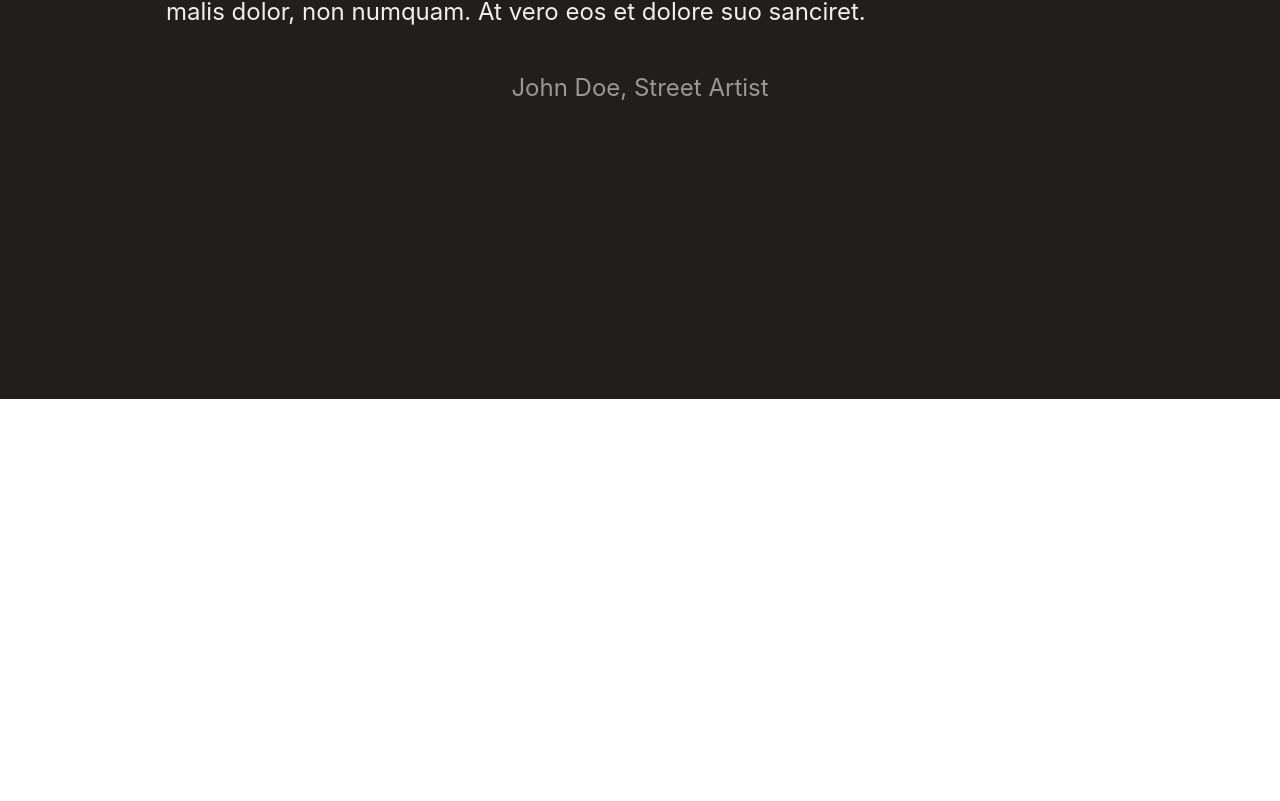
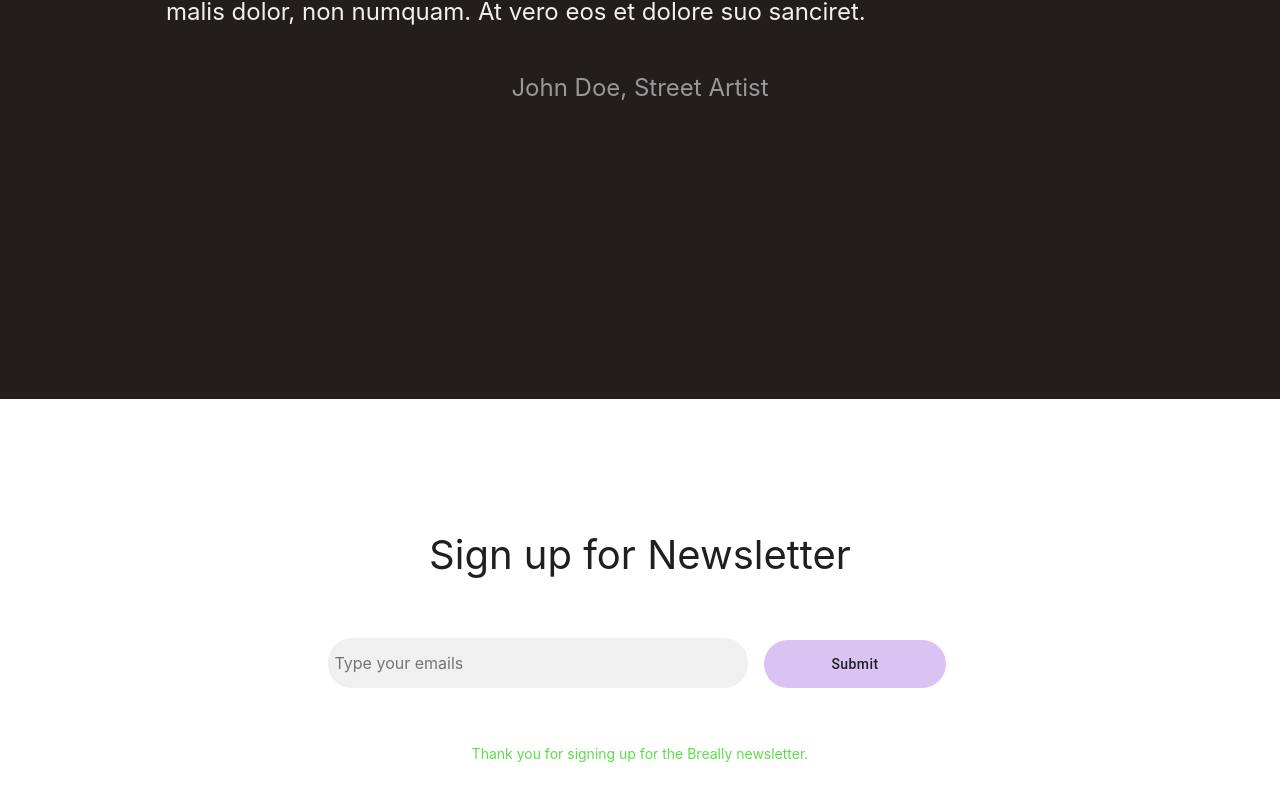
Before and after one commit to jumper2210/homepage, a React (Create React App) app: page / in a window 1280 px wide. Shown: the part 974-1775 px from the top of the page. Before the commit the page ends 1373 px from the top, so only its background shows below. Built offline with nearby package versions, Linux system fonts and the light colour scheme.

Commit message:
Add Newsletter component with fake data

```diff
--- /dev/null
+++ b/src/components/Newsletter.js
@@ -0,0 +1,81 @@
+import React from 'react'
+import { Grid, Button } from '@mui/material'
+
+export const Newsletter = () => {
+  return (
+    <Grid
+      container
+      sx={{ pb: '128px', pt: '128px', alignItems: 'center' }}
+      justifyContent='center'
+    >
+      <Grid
+        container
+        item
+        sx={{
+          justifyContent: 'space-between',
+          flexDirection: 'column',
+          height: '238px',
+          width: '624px',
+        }}
+      >
+        <Grid
+          item
+          sx={{
+            color: '#231E1E',
+            fontFamily: 'Inter',
+            fontSize: '40px',
+            lineHeight: '56px',
+            width: '624px',
+            textAlign: 'center',
+          }}
+        >
+          Sign up for Newsletter
+        </Grid>
+        <Grid item sx={{ width: '624px' }}>
+          <input
+            placeholder=' Type your emails'
+            id='your-mail'
+            style={{
+              backgroundColor: '#F1F0F0',
+              borderRadius: '24px',
+              width: '416px',
+              height: '48px',
+              borderWidth: 0,
+              color: '#231E1E',
+              fontFamily: 'Inter',
+              fontSize: '16px',
+              lineHeight: '19px',
+              textAlign: 'left',
+            }}
+          />
+          <Button
+            sx={{
+              backgroundColor: '#DAC2F2',
+              borderRadius: '24px',
+              width: '182px',
+              height: '48px',
+              textTransform: 'none',
+              color: '#231E1E',
+              ml: '16px',
+            }}
+          >
+            Submit
+          </Button>
+        </Grid>
+        <Grid
+          item
+          sx={{
+            color: '#5EDC4B',
+            fontFamily: 'Inter',
+            fontSize: '14px',
+            lineHeight: '22px',
+            width: '624px',
+            textAlign: 'center',
+          }}
+        >
+          Thank you for signing up for the Breally newsletter.
+        </Grid>
+      </Grid>
+    </Grid>
+  )
+}
--- a/src/container/HomePage.js
+++ b/src/container/HomePage.js
@@ -3,6 +3,7 @@ import { Menu } from '../components/Menu'
 import { Grid } from '@mui/material'
 import { Hero } from '../components/Hero'
 import Quote from '../components/Quote'
+import { Newsletter } from '../components/Newsletter'
 
 export const HomePage = () => {
   return (
@@ -10,6 +11,7 @@ export const HomePage = () => {
       <Menu />
       <Hero />
       <Quote />
+      <Newsletter />
     </Grid>
   )
 }
```
